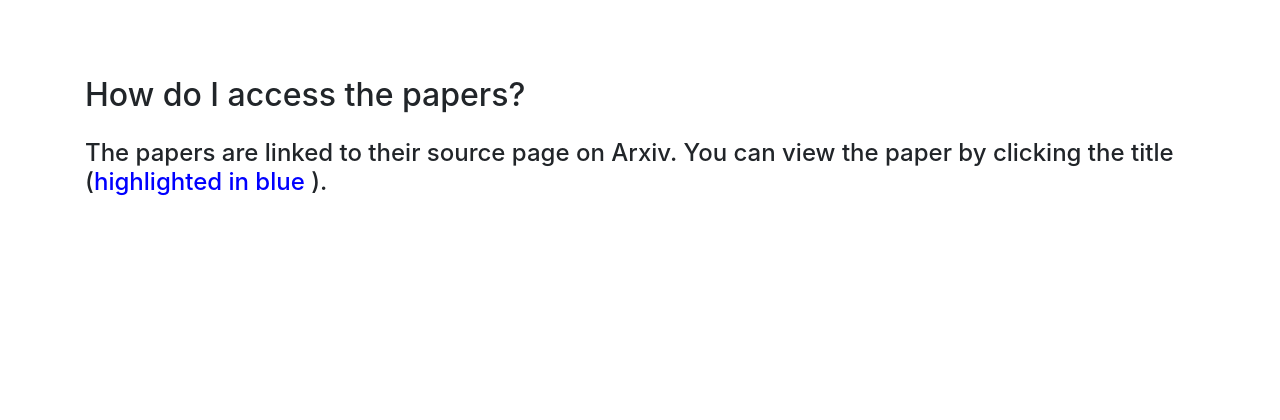
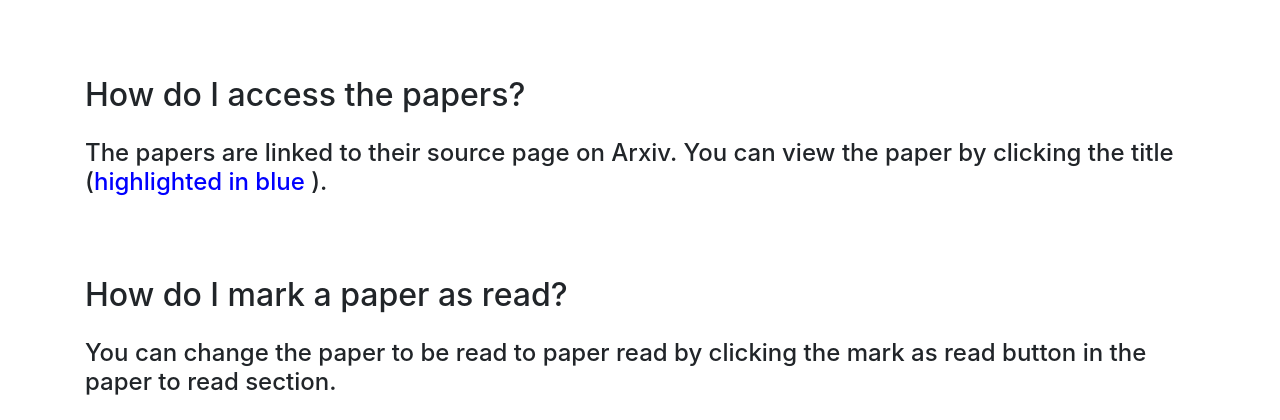
Before and after one commit to G-Chist/research_paper_tracker, a Flask app: page /faq in a window 1280 px wide. Shown: the part 450-870 px from the top of the page. Before the commit the page ends 645 px from the top, so only its background shows below. Run offline with Flask 3, Linux system fonts and the light colour scheme; a user stored in the database is signed in; some libraries are stand-ins or nearby versions.

Commit message:
added a faq

```diff
--- a/website/templates/faq.html
+++ b/website/templates/faq.html
@@ -14,5 +14,8 @@
 
     <h2 class="faq-title">How do I access the papers?</h2>
     <h4 class="faq-answer">The papers are linked to their source page on Arxiv. You can view the paper by clicking the title (<span style="color: blue;">highlighted in blue </span>).</h4>
+
+    <h2 class="faq-title">How do I mark a paper as read?</h2>
+    <h4 class="faq-answer">You can change the paper to be read to paper read by clicking the mark as read button in the paper to read section.</h4>
 </div>
 {% endblock %}
```
Also changed, not shown: instance/database.db.
